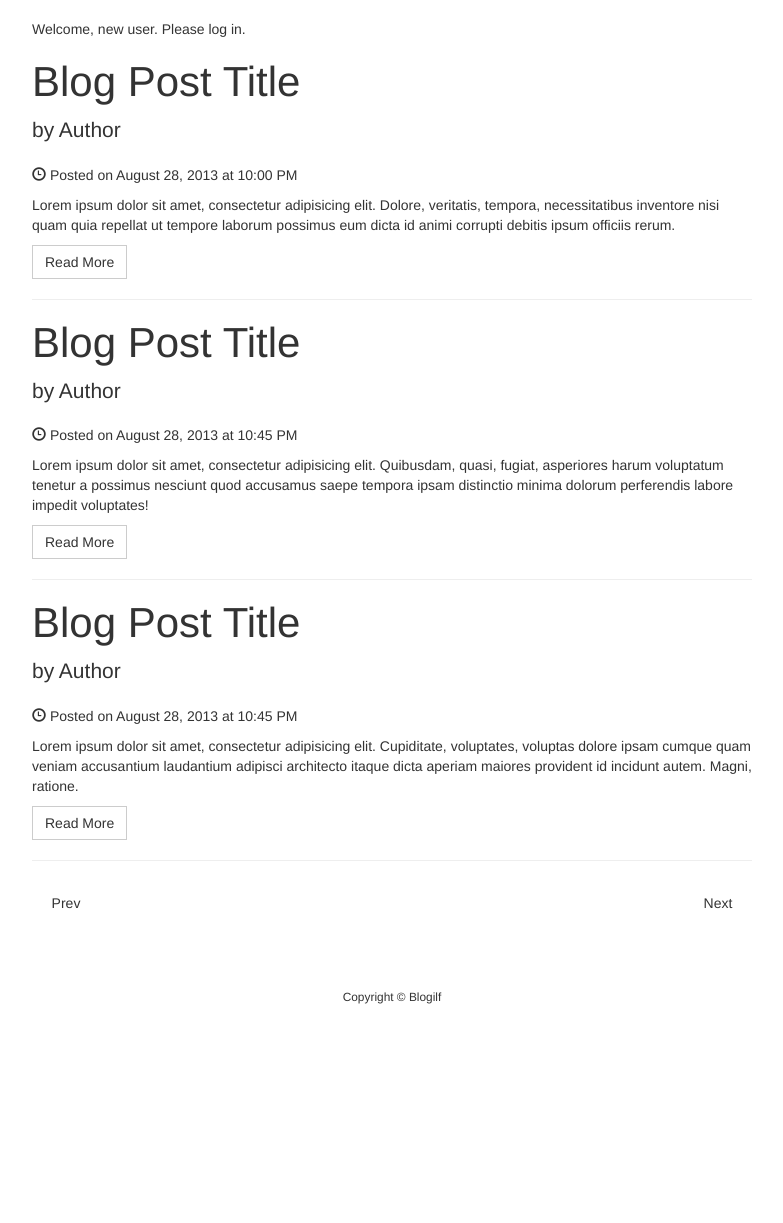
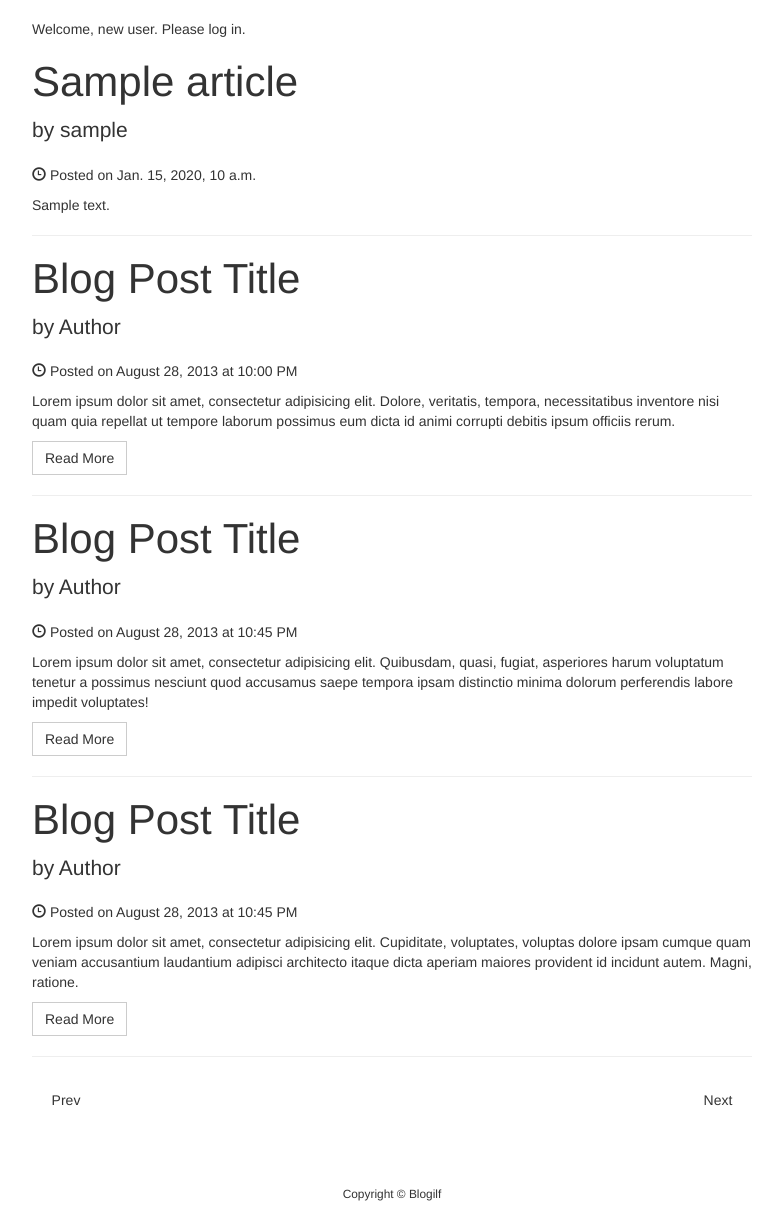
Before and after one commit to amirilf/blogilf, a Django app: page / in a window 1280 px wide. Shown: the part 51-1274 px from the top of the page, without its empty margins (248-1031 px from the left). Before the commit the page ends 1055 px from the top, so only its background shows below. Run offline with Django 3.2, Linux system fonts and the light colour scheme; tables that the repository leaves empty hold one stand-in row (values such as "Sample post").

Commit message:
Show article in index & add user to article data

```diff
--- a/src/blog/models.py
+++ b/src/blog/models.py
@@ -5,7 +5,7 @@ class Category(models.Model):
     slug = models.SlugField(unique=True)
 
 class Article(models.Model):
-    author     = models.ForeignKey(User,editable=False,null=True,on_delete=models.CASCADE,related_name='articles')
+    author     = models.ForeignKey(User,editable=False,on_delete=models.CASCADE,related_name='articles')
     category   = models.ManyToManyField(Category,blank=True,related_name='articles') # article categories
     slug       = models.SlugField(max_length=100,unique=True)
     title      = models.CharField(max_length=200)
--- a/src/blog/urls.py
+++ b/src/blog/urls.py
@@ -5,6 +5,6 @@ app_name = 'blog'
 
 urlpatterns = [
     path('', index_view , name='index'),
-    path('article', article_view, name='article'),
+    path('article/<slug:slug>', article_view, name='article'),
     path('new', add_article_view, name='new-article'),
 ]
--- a/src/blog/views.py
+++ b/src/blog/views.py
@@ -1,19 +1,33 @@
 from django.shortcuts import redirect, render
 from django.contrib.auth.decorators import login_required
+
+from account.models import User
 from .forms import NewArticleForm
-
+from .models import Article
 
 def index_view(request):
-    return render(request,'index.html')
 
-def article_view(request):
-    return render(request,'article.html')
+    articles = Article.objects.filter(status=True)
+    context = {
+        'articles':articles
+    }
+    return render(request,'index.html',context)
+
+def article_view(request,slug):
+
+    article = Article.objects.get(slug=slug)
+    context = {
+        'article':article
+    }
+    return render(request,'article.html',context)
 
 @login_required
 def add_article_view(request):
     if request.method == 'POST':
         form = NewArticleForm(request.POST,request.FILES)
         if form.is_valid():
+            new_article = form.save(commit=False)
+            new_article.author = User.objects.get(pk=request.user.pk)
             form.save()
             return redirect('blog:index')
     else:
--- a/src/templates/index.html
+++ b/src/templates/index.html
@@ -8,6 +8,19 @@
         {% else %}
             <p>Welcome, new user. Please log in.</p>
         {% endif %}
+
+        {% for article in articles %}
+            <h2 class="post-title">
+                <a href="{% url 'blog:article' article.slug %}">{{ article.title }}</a>
+            </h2>
+            <p class="lead">
+                by {{ article.author }}
+            </p>
+            <p><span class="glyphicon glyphicon-time"></span> Posted on {{ article.created}}</p>
+            {{ article.body|safe }}
+            <hr>
+        {% endfor %}
+
         <!-- First Blog Post -->
         <h2 class="post-title">
             <a href="/article">Blog Post Title</a>
@@ -19,6 +32,8 @@
         <p>Lorem ipsum dolor sit amet, consectetur adipisicing elit. Dolore, veritatis, tempora, necessitatibus inventore nisi quam quia repellat ut tempore laborum possimus eum dicta id animi corrupti debitis ipsum officiis rerum.</p>
         <a class="btn btn-default" href="/article">Read More</a>
         <hr>
+
+
         <!-- Second Blog Post -->
         <h2 class="post-title">
             <a href="/article">Blog Post Title</a>
```
Also changed, not shown: src/templates/article.html (+8 -10 lines), src/account/migrations/0001_initial.py, src/account/migrations/0002_auto_20220610_1319.py (deleted), src/account/migrations/0003_alter_user_email.py (deleted), src/blog/migrations/0001_initial.py, src/blog/migrations/0002_rename_body_en_article_body.py (deleted).
